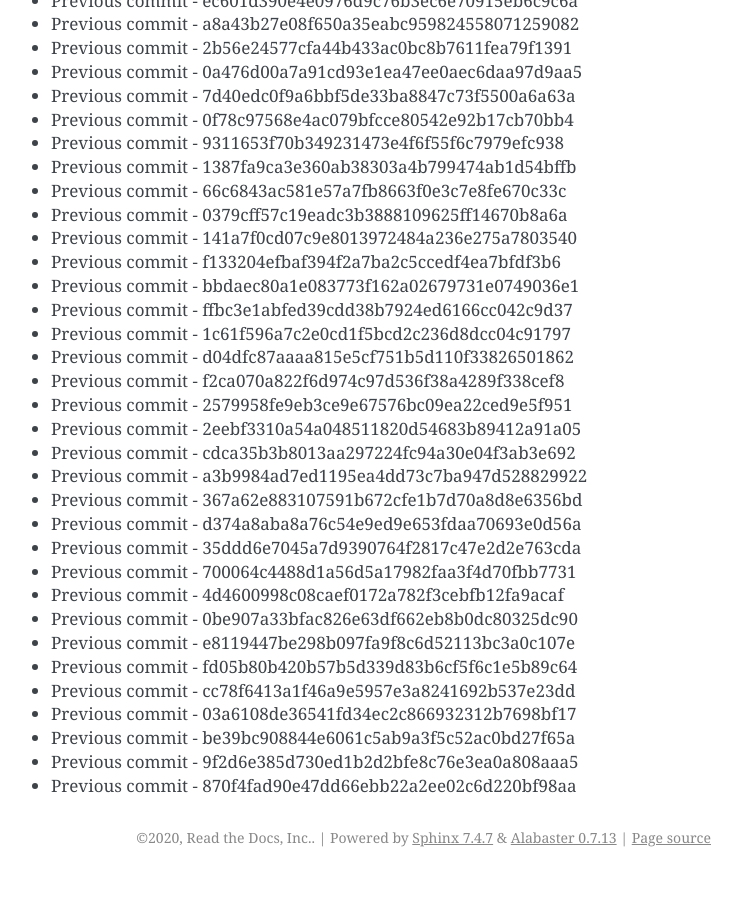
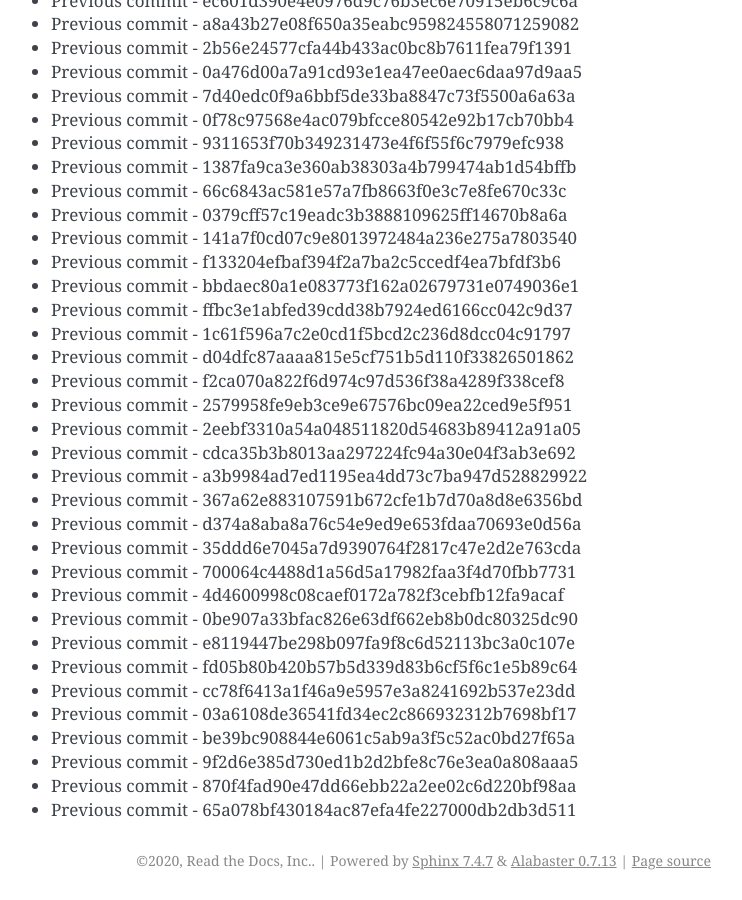
Before and after one commit to readthedocs/rtd-git-stresstest, a Sphinx documentation site: the page built from docs/updates.rst, in a window 1280 px wide and 900 px high, scrolled down 2297 px. Shown: the whole window, without its empty margins (399-1141 px from the left). Built offline with Sphinx 7.4.7, drawn with Linux system fonts in a browser that asks for light colours; before the commit the page ends 3174 px from its top, so only the background shows below that.

Commit message:
Generating commit from previous: 65a078bf430184ac87efa4fe227000db2db3d511

```diff
--- a/docs/updates.rst
+++ b/docs/updates.rst
@@ -128,3 +128,4 @@ It can be tested for any performance characteristics.
 * Previous commit - be39bc908844e6061c5ab9a3f5c52ac0bd27f65a
 * Previous commit - 9f2d6e385d730ed1b2d2bfe8c76e3ea0a808aaa5
 * Previous commit - 870f4fad90e47dd66ebb22a2ee02c6d220bf98aa
+* Previous commit - 65a078bf430184ac87efa4fe227000db2db3d511
```
